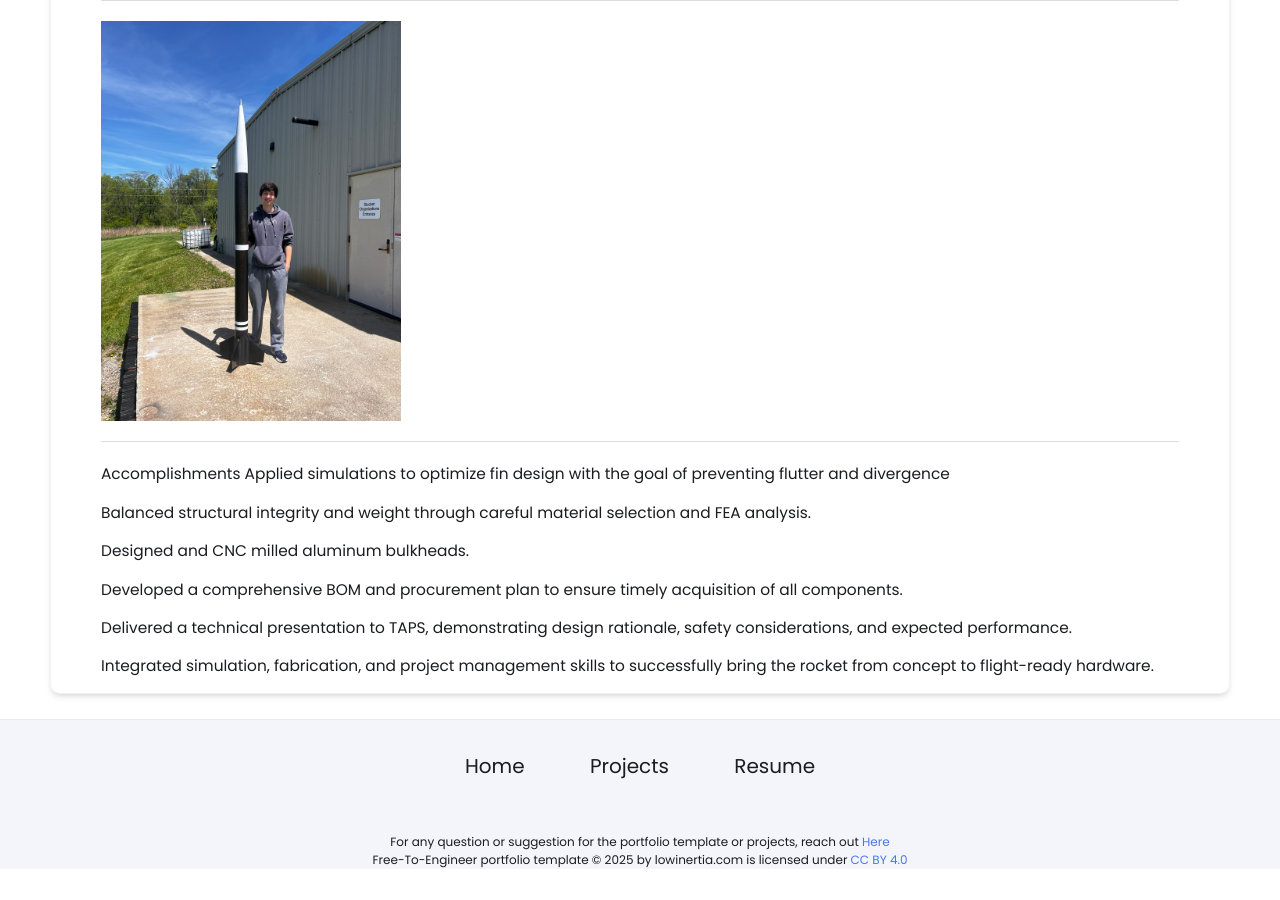
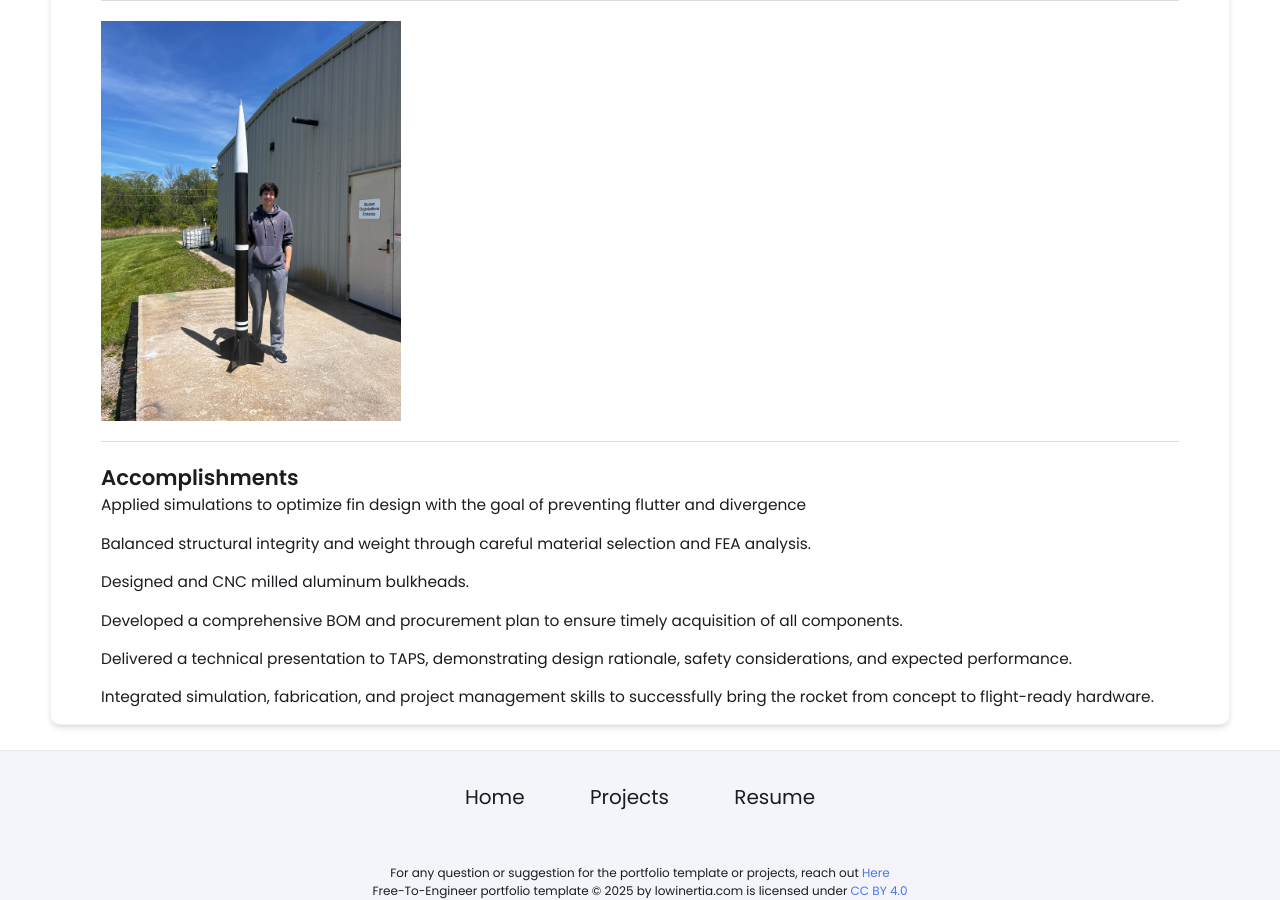
Before and after one commit to mlasselle22/mlasselle22.github.io, a Jekyll site: the page built from _projects/L3 Rocket/index.md, in a window 1280 px wide and 900 px high, scrolled down 902 px. Built offline with Jekyll 4.4.1, drawn with Linux system fonts in a browser that asks for light colours; before the commit the page ends 1771 px from its top, so only the background shows below that.

```diff
--- a/_projects/L3 Rocket/index.md
+++ b/_projects/L3 Rocket/index.md
@@ -20,7 +20,7 @@ I designed and manufactured a L3 high-powered rocket. I leveraged OpenRocket to
 
 ---
 
-Accomplishments
+## Accomplishments
 Applied simulations to optimize fin design with the goal of preventing flutter and divergence
 
 Balanced structural integrity and weight through careful material selection and FEA analysis.
```
